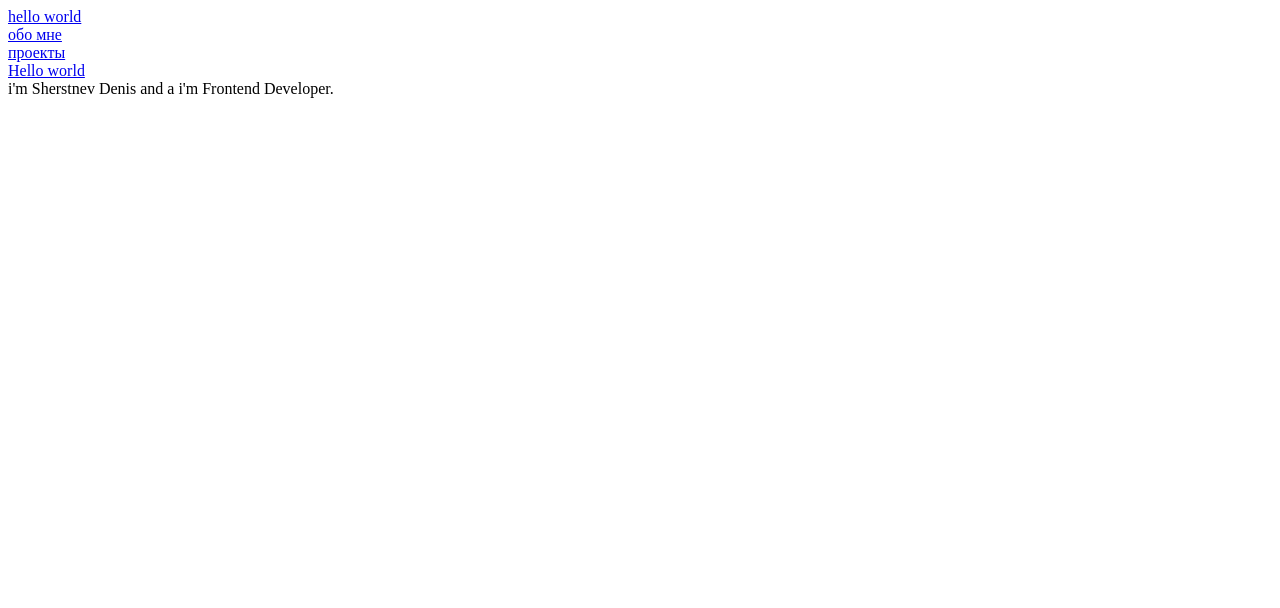
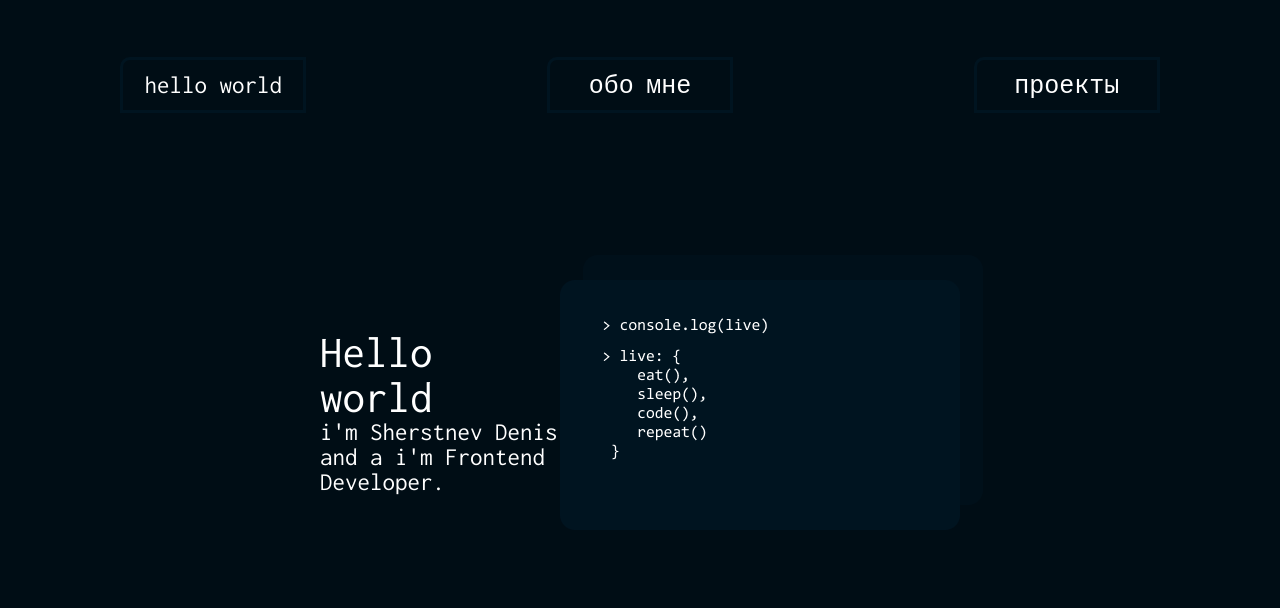
Before and after one commit to sherstnew/portfolio, a website: page index.html in a window 1280 px wide. Drawn offline with nearby package versions, Linux system fonts and the light colour scheme; the site is published under a folder, as on GitHub Pages, so addresses that start at the root find nothing.

Commit message:
Update index.html

```diff
--- a/index.html
+++ b/index.html
@@ -4,23 +4,23 @@
     <meta charset="UTF-8">
     <meta http-equiv="X-UA-Compatible" content="IE=edge">
     <meta name="viewport" content="width=device-width, initial-scale=1.0">
-    <link rel="stylesheet" href="/portfolio/styles/css/main.css">
+    <link rel="stylesheet" href="./styles/css/main.css">
     <link href="https://fonts.googleapis.com/css2?family=Inconsolata:wght@400&display=swap" rel="stylesheet">
     <link rel="stylesheet" href="https://unicons.iconscout.com/release/v4.0.0/css/line.css">
-    <link rel="icon" type="image/svg+xml" href="/portfolio/assets/images/favicon.svg">
-    <link rel="icon" type="image/png" href="/portfolio/assets/images/favicon.png">
+    <link rel="icon" type="image/svg+xml" href="./assets/images/favicon.svg">
+    <link rel="icon" type="image/png" href="./assets/images/favicon.png">
     <title>sherstnev</title>
 </head>
 <body>
 <div class="container">
     <div class="header-container">
-        <a href="/portfolio/index.html">
+        <a href="./index.html">
             <div class="header header-tab-1">hello world</div>
         </a>
-        <a href="/portfolio/pages/about.html">
+        <a href="./pages/about.html">
             <div class="header header-tab-1">обо мне</div>
         </a>
-        <a href="/portfolio/pages/projects.html">
+        <a href="./pages/projects.html">
             <div class="header header-tab-1">проекты</div>
         </a>
     </div>
@@ -35,11 +35,11 @@
                 </div>
             </div>
             <div class="info info-img">
-                <img src="/portfolio/assets/images/terminal.png" alt="">
+                <img src="./assets/images/terminal.png" alt="">
             </div>
         </div>
     </div>
 </div>
-<script src="/portfolio/scripts/index.js"></script>
+<script src="./scripts/index.js"></script>
 </body>
 </html>
```
